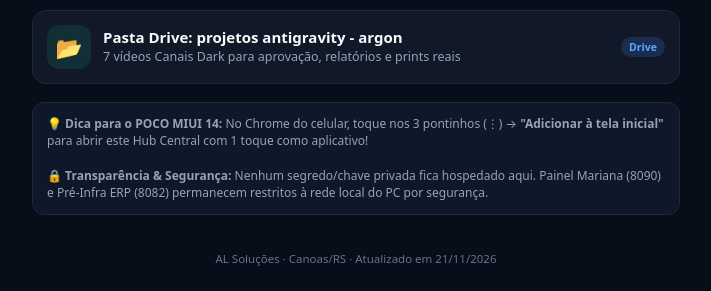
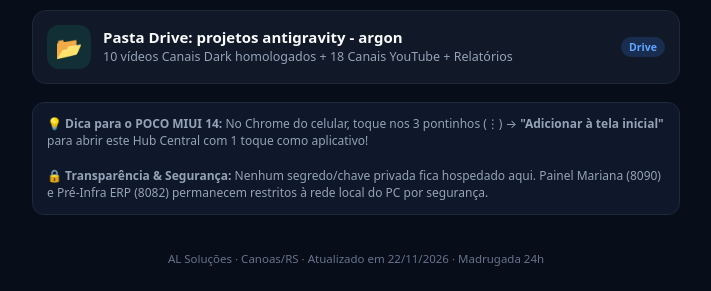
Before and after one commit to contatoalsolucoeseletricas-hue/hub-al-solucoes, a plain HTML site: page index.html in a window 1280 px wide. Shown: the part 947-1238 px from the top of the page, without its empty margins (284-995 px from the left). Drawn offline with Linux system fonts and the light colour scheme.

Commit message:
ORDEM 101: Atualizacao Bloco G Item 56 - Hub Central AL Solucoes 22/11/2026 com 10 Canais Dark e 18 Canais YouTube

```diff
--- a/index.html
+++ b/index.html
@@ -88,7 +88,7 @@
     </a>
     <a class="card" href="https://drive.google.com/drive/folders/1thy7Ztb8PWoVIrJRqUA9NHWkHJc4hk-a" target="_blank" rel="noopener">
       <div class="ico">📂</div>
-      <div class="info"><b>Pasta Drive: projetos antigravity - argon</b><span>7 vídeos Canais Dark para aprovação, relatórios e prints reais</span></div>
+      <div class="info"><b>Pasta Drive: projetos antigravity - argon</b><span>10 vídeos Canais Dark homologados + 18 Canais YouTube + Relatórios</span></div>
       <span class="tag tag-apk">Drive</span>
     </a>
   </div>
@@ -99,6 +99,6 @@
   </div>
 </main>
 
-<footer>AL Soluções · Canoas/RS · Atualizado em 21/11/2026</footer>
+<footer>AL Soluções · Canoas/RS · Atualizado em 22/11/2026 · Madrugada 24h</footer>
 </body>
 </html>
```
